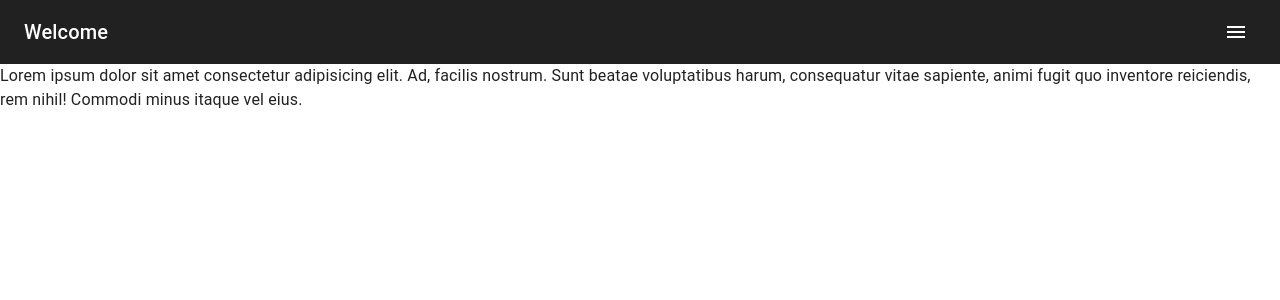
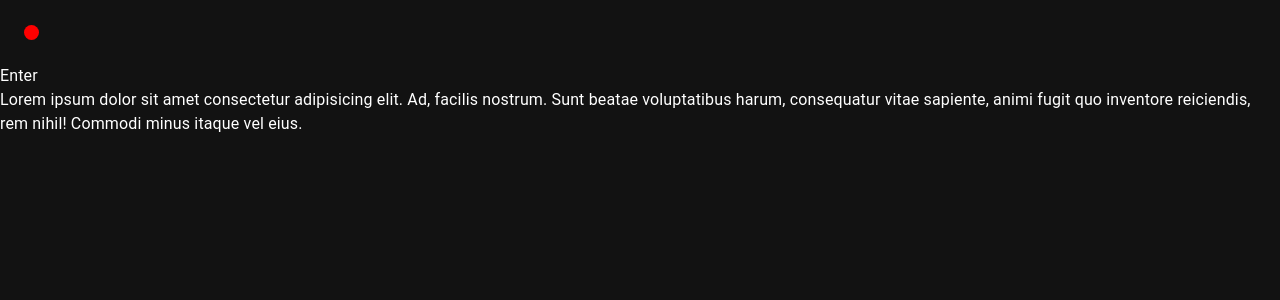
Before and after one commit to yusuffadilahr/new-portofolio-fe, a Next.js app: page / in a window 1280 px wide. Shown: the top 300 px of the page. Built offline with nearby package versions, Linux system fonts and the light colour scheme.

Commit message:
feat: adding global themes mui material

```diff
--- /dev/null
+++ b/src/app/_service/clientside/components/body.tsx
@@ -0,0 +1,10 @@
+'use client'
+import { Box } from "@mui/material";
+
+export default function BodyPortofolio() {
+    return (
+        <Box>
+            Enter
+        </Box>
+    );
+}
--- a/src/app/_service/clientside/components/headers.tsx
+++ b/src/app/_service/clientside/components/headers.tsx
@@ -7,15 +7,19 @@ import Typography from '@mui/material/Typography';
 import CssBaseline from '@mui/material/CssBaseline';
 import useScrollTrigger from '@mui/material/useScrollTrigger';
 import Box from '@mui/material/Box';
-import Container from '@mui/material/Container';
 import Slide from '@mui/material/Slide';
 import { Props } from '../interfacepublic';
-import { Divider, Drawer, IconButton, ListItem, ListItemButton, ListItemIcon, ListItemText } from '@mui/material';
+import { Divider, Drawer, IconButton, ListItem, ListItemButton, ListItemIcon, ListItemText, useMediaQuery } from '@mui/material';
 import MenuIcon from '@mui/icons-material/Menu'
 import HomeIcon from '@mui/icons-material/Home'
 import InfoIcon from '@mui/icons-material/Info'
 import WorkIcon from '@mui/icons-material/Work'
+import LightModeIcon from '@mui/icons-material/LightMode'
+import DarkModeIcon from '@mui/icons-material/DarkMode'
 import { useRouter } from 'next/navigation';
+import { useTheme } from '@mui/material/styles';
+import { useAppDispatch, useAppSelector } from '../redux';
+import { setThemeGlobal } from '../redux/globalstore/reducer';
 
 function HideOnScroll(props: Props) {
     const { children, window } = props;
@@ -31,43 +35,54 @@ function HideOnScroll(props: Props) {
 }
 
 export default function HideAppBar(props: Props) {
-    const [isOpenSideBar, setIsOpenSideBar] = React.useState<boolean>(false)
-    const handleOpenSideBarOpen = () => setIsOpenSideBar(true)
-    const handleOpenSideBarClose = () => setIsOpenSideBar(false)
-    const router = useRouter()
+    const [isOpenSideBar, setIsOpenSideBar] = React.useState<boolean>(false);
+    const handleOpenSideBarOpen = () => setIsOpenSideBar(true);
+    const handleOpenSideBarClose = () => setIsOpenSideBar(false);
+    const modeTheme = useAppSelector((state) => state.global.themeMode.mode)
+    console.log(modeTheme, '< apa isinya nih')
+    const dispatch = useAppDispatch()
+    const router = useRouter();
+
+    const theme = useTheme();
+    const isMobile = useMediaQuery(theme.breakpoints.down('sm'));
 
     const isArrMenu = [
-        { name: 'Beranda', link: '/' },
-        { name: 'Tentang Saya', link: '/about-us' },
-        { name: 'Kontak', link: '/contact' },
-    ]
+        { name: 'Beranda', link: '/', icon: <HomeIcon sx={{ fontSize: '1.2rem' }} /> },
+        { name: 'Tentang Saya', link: '/about-us', icon: <InfoIcon sx={{ fontSize: '1.2rem' }} /> },
+        { name: 'Kontak', link: '/contact', icon: <WorkIcon sx={{ fontSize: '1.2rem' }} /> },
+    ];
+
     return (
         <React.Fragment>
             <CssBaseline />
             <HideOnScroll {...props}>
                 <AppBar elevation={0} sx={{ boxShadow: 'none' }}>
-                    <Toolbar sx={{ backgroundColor: '#212121' }}>
-                        <Box sx={{ justifyContent: 'space-between', display: 'flex', width: '100%', alignItems: 'center' }}>
-                            <Typography variant="h6" component="div">
-                                Welcome
-                            </Typography>
-                            <Box>
-                                <IconButton edge="start" color="inherit" aria-label="menu" onClick={handleOpenSideBarOpen}>
-                                    <MenuIcon />
-                                </IconButton>
-                            </Box>
+                    <Toolbar sx={{ display: 'flex', justifyContent: 'space-between' }}>
+                        <Box sx={{ display: 'flex', alignItems: 'center' }}>
+                            <Box sx={{
+                                width: { xs: '10px', sm: '15px' },
+                                height: { xs: '10px', sm: '15px' },
+                                backgroundColor: 'red',
+                                borderRadius: '50%'
+                            }} />
                         </Box>
+
+                        {isMobile && (
+                            <IconButton edge="start" color="inherit" aria-label="menu" onClick={handleOpenSideBarOpen}>
+                                <MenuIcon sx={{ fontSize: { xs: '1.5rem', sm: '2rem' } }} />
+                            </IconButton>
+                        )}
                     </Toolbar>
                 </AppBar>
             </HideOnScroll>
             <Toolbar />
+
             <Drawer open={isOpenSideBar} anchor="right" onClose={handleOpenSideBarClose}>
                 <Box sx={{
-                    // background: 'linear-gradient(135deg, #6e7bff, #3f51b5)', // Gradasi warna untuk Drawer
+                    width: { xs: '250px', sm: '300px' },
                     color: 'black',
                     height: '100%',
-                    paddingTop: '20px',
-                    paddingBottom: '20px',
+                    padding: '10px',
                     display: 'flex',
                     flexDirection: 'column',
                     alignItems: 'center',
@@ -76,41 +91,50 @@ export default function HideAppBar(props: Props) {
                         fontSize: '1.5rem',
                         marginBottom: '20px'
                     }}>Menu</Typography>
-                    {isArrMenu.map((text, index) => (
+
+                    {isArrMenu.map((text) => (
                         <ListItem key={text?.name} disablePadding>
                             <ListItemButton sx={{
                                 '&:hover': {
-                                    backgroundColor: '#4a69ff',
+                                    backgroundColor: '#9CA3AF',
                                 },
                                 padding: '10px 20px',
                                 margin: '5px 0',
                             }} onClick={() => {
-                                router.push(text?.link)
+                                router.push(text?.link);
                                 setTimeout(() => {
-                                    setIsOpenSideBar(false)
-                                }, 500)
+                                    setIsOpenSideBar(false);
+                                }, 500);
                             }}>
                                 <ListItemIcon>
-                                    {index === 0 ? <HomeIcon className='text-sm' /> : index === 1 ? <InfoIcon className='text-sm' /> : <WorkIcon />}
+                                    {text?.icon}
                                 </ListItemIcon>
                                 <ListItemText primary={text?.name} />
                             </ListItemButton>
                         </ListItem>
                     ))}
+                    <ListItem disablePadding>
+                        <ListItemButton
+                            sx={{
+                                '&:hover': {
+                                    backgroundColor: '#9CA3AF',
+                                },
+                                padding: '10px 20px',
+                                margin: '5px 0',
+                            }}
+                            onClick={() => {
+                                dispatch(setThemeGlobal(modeTheme === 'dark' ? 'light' : 'dark'));
+                            }}
+                        >
+                            <ListItemIcon>
+                                {modeTheme === 'dark' ? <LightModeIcon /> : <DarkModeIcon />}
+                            </ListItemIcon>
+                            <ListItemText primary={modeTheme === 'dark' ? 'Light Mode' : 'Dark Mode'} />
+                        </ListItemButton>
+                    </ListItem>
                     <Divider sx={{ backgroundColor: 'white', margin: '10px 0' }} />
-                    {/* You can add more items or actions here */}
                 </Box>
             </Drawer>
-            <Container>
-                {/* <Box sx={{ my: 2 }}>
-                    {[...new Array(12)].map(
-                        () => `Cras mattis consectetur purus sit amet fermentum.
-Cras justo odio, dapibus ac facilisis in, egestas eget quam.
-Morbi leo risus, porta ac consectetur ac, vestibulum at eros.
-Praesent commodo cursus magna, vel scelerisque nisl consectetur et.`,
-                    ).join('\n')}
-                </Box> */}
-            </Container>
         </React.Fragment>
     );
 }
--- /dev/null
+++ b/src/app/_service/clientside/redux/globalstore/reducer.ts
@@ -0,0 +1,22 @@
+import { createSlice } from '@reduxjs/toolkit'
+
+const themeMode: { mode: string } = {
+    mode: 'dark',
+}
+
+const globalReducer = createSlice({
+    name: 'global',
+    initialState: {
+        themeMode
+    },
+    reducers: {
+        setThemeGlobal: (state, action) => {
+            state.themeMode.mode = action.payload
+        }
+    }
+})
+
+export const {
+    setThemeGlobal
+} = globalReducer.actions
+export default globalReducer.reducer
--- /dev/null
+++ b/src/app/_service/clientside/redux/index.ts
@@ -0,0 +1,13 @@
+import { configureStore } from "@reduxjs/toolkit";
+import { rootstore } from "./rootstore";
+import { TypedUseSelectorHook, useDispatch, useSelector } from "react-redux";
+
+const MakeStore = configureStore({
+    reducer: rootstore
+})
+
+export type AppDispatch = typeof MakeStore.dispatch
+export type RootState = ReturnType<typeof MakeStore.getState>
+export const useAppDispatch = () => useDispatch<AppDispatch>()
+export const useAppSelector: TypedUseSelectorHook<RootState> = useSelector
+export default MakeStore
--- /dev/null
+++ b/src/app/_service/clientside/redux/rootstore.ts
@@ -0,0 +1,5 @@
+import { combineReducers } from '@reduxjs/toolkit'
+import globalreducer from './globalstore/reducer'
+export const rootstore = combineReducers({
+    global: globalreducer
+})
--- a/src/app/layout.tsx
+++ b/src/app/layout.tsx
@@ -2,6 +2,7 @@ import type { Metadata } from "next";
 import { Geist, Geist_Mono } from "next/font/google";
 import "./globals.css";
 import HideAppBar from "./_service/clientside/components/headers";
+import RootProvider from "./rootprovider";
 
 const geistSans = Geist({
   variable: "--font-geist-sans",
@@ -37,9 +38,13 @@ export default function RootLayout({ children }: Readonly<{ children: React.Reac
   return (
     <html lang="en">
       <body className={`${geistSans.variable} ${geistMono.variable} antialiased`}>
+        <RootProvider>
           <HideAppBar />
-          <section className="pt-5 px-2">{children}</section>
+          <section className="pt-5 px-2">
+            {children}
+          </section>
+        </RootProvider>
       </body>
-    </html>
+    </html >
   );
 }
--- a/src/app/page.tsx
+++ b/src/app/page.tsx
@@ -1,9 +1,11 @@
+import BodyPortofolio from "./_service/clientside/components/body";
 import LogWelcome from "./logwelcome";
 
 export default function Home() {
   return (
     <>
       <LogWelcome />
+      <BodyPortofolio />
       Lorem ipsum dolor sit amet consectetur adipisicing elit. Ad, facilis nostrum. Sunt beatae voluptatibus harum, consequatur vitae sapiente, animi fugit quo inventore reiciendis, rem nihil! Commodi minus itaque vel eius.
     </>
   );
--- /dev/null
+++ b/src/app/rootprovider.tsx
@@ -0,0 +1,18 @@
+'use client'
+
+import React from "react";
+import ThemeProviders from "./themeprovider";
+import { Provider } from 'react-redux'
+import MakeStore from "./_service/clientside/redux";
+import CssBaseline from "@mui/material/CssBaseline";
+
+export default function RootProvider({ children }: { children: React.ReactNode }) {
+    return (
+        <Provider store={MakeStore}>
+            <ThemeProviders>
+                <CssBaseline />
+                {children}
+            </ThemeProviders>
+        </Provider>
+    );
+}
--- /dev/null
+++ b/src/app/themeprovider.tsx
@@ -0,0 +1,21 @@
+'use client'
+
+import { createTheme } from "@mui/material";
+import React from "react";
+import { useAppSelector } from "./_service/clientside/redux";
+import { ThemeProvider } from "@emotion/react";
+
+export default function ThemeProviders({ children }: { children: React.ReactNode }) {
+    const checkedMode = useAppSelector((state) => state.global.themeMode.mode)
+
+    const theme = createTheme({
+        palette: {
+            mode: checkedMode === 'dark' ? 'dark' : 'light',
+        }
+    })
+    return (
+        <ThemeProvider theme={theme}>
+            {children}
+        </ThemeProvider>
+    );
+}
```
